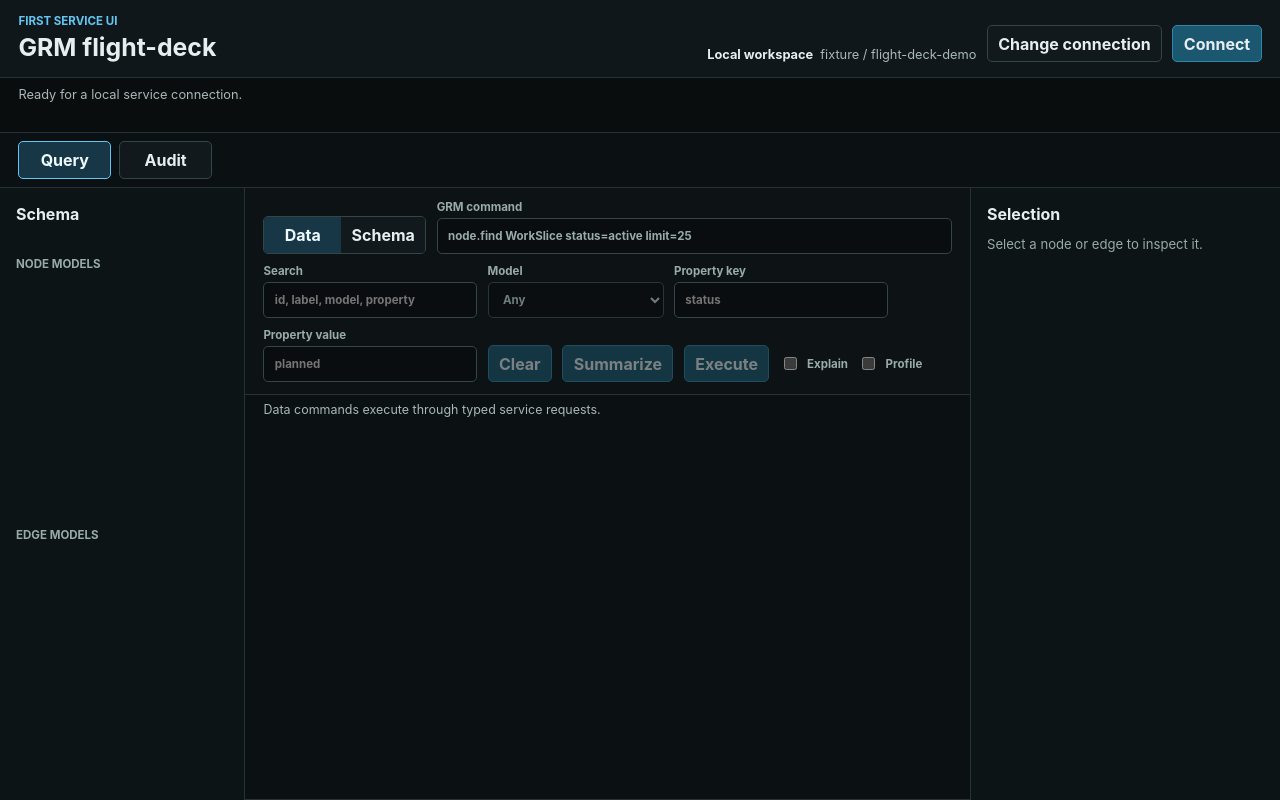
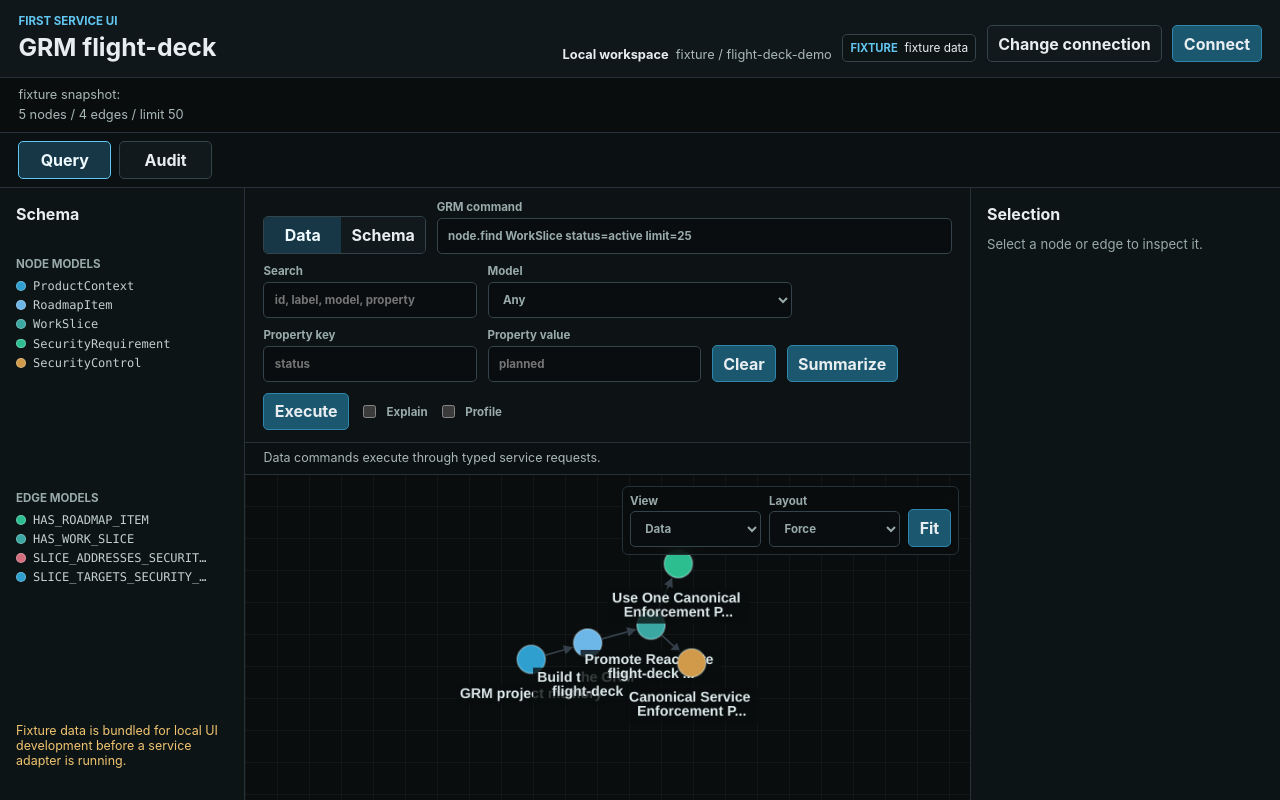
Before and after one commit to poppaLol/grm-rs, a React (Vite) app in the folder grm-flight-deck/: page / in a window 1280 px wide. Built offline with nearby package versions, Linux system fonts and the light colour scheme.

Commit message:
feat(flight-deck): improve schema graph visuals

```diff
--- a/grm-flight-deck/src/App.tsx
+++ b/grm-flight-deck/src/App.tsx
@@ -1,4 +1,4 @@
-import { FormEvent, useCallback, useMemo, useState } from "react";
+import { FormEvent, useCallback, useEffect, useMemo, useRef, useState } from "react";
 
 import { executeQueryCommand, fetchSecurityStatus, fetchSnapshot } from "./api";
 import {
@@ -37,92 +37,6 @@ function SchemaList({ title, models }: { title: string; models: string[] }) {
       </ul>
     </section>
   );
-}
-
-function SchemaInspectionPanel({
-  snapshot,
-  filter
-}: {
-  snapshot: FlightDeckSnapshot | null;
-  filter: string;
-}) {
-  const needle = filter.trim().toLowerCase();
-  const nodeModels = (snapshot?.schemaNodeModels ?? snapshot?.nodeModels.map((name) => ({
-    name,
-    idField: "id",
-    fields: []
-  })) ?? []).filter((model) => matchesSchemaModel(model.name, model.fields, needle));
-  const edgeModels = (snapshot?.schemaEdgeModels ?? snapshot?.schemaEdges?.map((edge) => ({
-    name: edge.model,
-    fromModel: edge.fromModel,
-    toModel: edge.toModel,
-    idField: "id",
-    fields: []
-  })) ?? []).filter((model) =>
-    matchesSchemaModel(`${model.name} ${model.fromModel} ${model.toModel}`, model.fields, needle)
-  );
-
-  return (
-    <section className="schema-inspection" aria-label="Schema inspection">
-      <div className="schema-inspection-grid">
-        <section>
-          <h2>Node Models</h2>
-          <ul className="schema-detail-list">
-            {nodeModels.map((model) => (
-              <li key={model.name}>
-                <strong>{model.name}</strong>
-                <span>id: {model.idField}</span>
-                <FieldList fields={model.fields} />
-              </li>
-            ))}
-          </ul>
-        </section>
-        <section>
-          <h2>Edge Models</h2>
-          <ul className="schema-detail-list">
-            {edgeModels.map((model) => (
-              <li key={`${model.name}:${model.fromModel}:${model.toModel}`}>
-                <strong>{model.name}</strong>
-                <span>{model.fromModel} {"->"} {model.toModel}</span>
-                <span>id: {model.idField}</span>
-                <FieldList fields={model.fields} />
-              </li>
-            ))}
-          </ul>
-        </section>
-      </div>
-    </section>
-  );
-}
-
-function FieldList({ fields }: { fields: { name: string; valueType: string; required: boolean }[] }) {
-  if (fields.length === 0) {
-    return <span className="muted">fields unavailable in this snapshot</span>;
-  }
-
-  return (
-    <dl className="field-list">
-      {fields.map((field) => (
-        <div key={field.name}>
-          <dt>{field.name}</dt>
-          <dd>{field.valueType}{field.required ? " required" : ""}</dd>
-        </div>
-      ))}
-    </dl>
-  );
-}
-
-function matchesSchemaModel(
-  text: string,
-  fields: { name: string; valueType: string; required: boolean }[],
-  needle: string
-): boolean {
-  if (!needle) {
-    return true;
-  }
-  return `${text} ${fields.map((field) => `${field.name} ${field.valueType}`).join(" ")}`
-    .toLowerCase()
-    .includes(needle);
 }
 
 function SelectionPanel({ selected }: { selected: SelectedGraphItem | null }) {
@@ -383,6 +297,81 @@ function schemaEdgeCount(snapshot: FlightDeckSnapshot): number {
   return snapshot.schemaEdges?.length ?? snapshot.edgeModels.length;
 }
 
+function schemaFilteredSnapshot(
+  snapshot: FlightDeckSnapshot | null,
+  filter: string
+): FlightDeckSnapshot | null {
+  if (!snapshot) {
+    return null;
+  }
+  const needle = filter.trim().toLowerCase();
+  if (!needle) {
+    return snapshot;
+  }
+
+  const schemaNodeModels = snapshot.schemaNodeModels ?? snapshot.nodeModels.map((name) => ({
+    name,
+    idField: "id",
+    fields: []
+  }));
+  const schemaEdgeModels = snapshot.schemaEdgeModels ?? snapshot.schemaEdges?.map((edge) => ({
+    name: edge.model,
+    fromModel: edge.fromModel,
+    toModel: edge.toModel,
+    idField: "id",
+    fields: []
+  })) ?? [];
+  const matchingNodeNames = new Set(
+    schemaNodeModels
+      .filter((model) => schemaModelMatches(`${model.name} ${model.idField}`, model.fields, needle))
+      .map((model) => model.name)
+  );
+  const matchingEdgeModels = schemaEdgeModels.filter((model) =>
+    schemaModelMatches(`${model.name} ${model.fromModel} ${model.toModel} ${model.idField}`, model.fields, needle)
+  );
+
+  for (const edge of matchingEdgeModels) {
+    matchingNodeNames.add(edge.fromModel);
+    matchingNodeNames.add(edge.toModel);
+  }
+
+  const schemaEdges = (snapshot.schemaEdges ?? matchingEdgeModels.map((model) => ({
+    model: model.name,
+    fromModel: model.fromModel,
+    toModel: model.toModel
+  }))).filter((edge) =>
+    matchingNodeNames.has(edge.fromModel) &&
+    matchingNodeNames.has(edge.toModel) &&
+    (matchingEdgeModels.some((model) => model.name === edge.model) ||
+      edge.model.toLowerCase().includes(needle) ||
+      edge.fromModel.toLowerCase().includes(needle) ||
+      edge.toModel.toLowerCase().includes(needle))
+  );
+
+  return {
+    ...snapshot,
+    nodeModels: schemaNodeModels
+      .filter((model) => matchingNodeNames.has(model.name))
+      .map((model) => model.name),
+    edgeModels: schemaEdges.map((edge) => edge.model),
+    schemaNodeModels: schemaNodeModels.filter((model) => matchingNodeNames.has(model.name)),
+    schemaEdgeModels: schemaEdgeModels.filter((model) =>
+      schemaEdges.some((edge) => edge.model === model.name && edge.fromModel === model.fromModel && edge.toModel === model.toModel)
+    ),
+    schemaEdges
+  };
+}
+
+function schemaModelMatches(
+  text: string,
+  fields: { name: string; valueType: string; required: boolean }[],
+  needle: string
+): boolean {
+  return `${text} ${fields.map((field) => `${field.name} ${field.valueType}`).join(" ")}`
+    .toLowerCase()
+    .includes(needle);
+}
+
 function connectionKindLabel(
   settings: ReturnType<typeof graphStore.getState>["settings"],
   status: FlightDeckSecurityStatus | null
@@ -420,6 +409,7 @@ export function App() {
   const [hovered, setHovered] = useState<string | null>(null);
   const [loading, setLoading] = useState(false);
   const [queryLoading, setQueryLoading] = useState(false);
+  const fixtureAutoLoaded = useRef(false);
 
   const {
     profiles,
@@ -453,6 +443,11 @@ export function App() {
     }
     return [...snapshot.nodeModels, ...snapshot.edgeModels].sort();
   }, [snapshot]);
+  const schemaGraphSnapshot = useMemo(
+    () => schemaFilteredSnapshot(snapshot, schemaFilter),
+    [snapshot, schemaFilter]
+  );
+  const graphSnapshot = graphView === "schema" ? schemaGraphSnapshot : visibleSnapshot;
 
   const load = async (event?: FormEvent) => {
     event?.preventDefault();
@@ -483,6 +478,15 @@ export function App() {
       setLoading(false);
     }
   };
+
+  useEffect(() => {
+    if (fixtureAutoLoaded.current || !settings.useFixtureData || snapshot || loading) {
+      return;
+    }
+
+    fixtureAutoLoaded.current = true;
+    void load();
+  }, [settings.useFixtureData, snapshot, loading]);
 
   const handleSelect = useCallback((item: SelectedGraphItem | null) => {
     graphStore.selectGraphItem(item ? { kind: item.kind, id: item.id } : null);
@@ -791,17 +795,13 @@ export function App() {
                 </section>
               )}
               <div className={`query-workbench ${explainVisible || profileVisible ? "with-insights" : ""}`}>
-                {graphView === "schema" ? (
-                  <SchemaInspectionPanel snapshot={snapshot} filter={schemaFilter} />
-                ) : (
                 <GraphCanvas
-                    snapshot={visibleSnapshot}
+                  snapshot={graphSnapshot}
                   graphView={graphView}
                   onGraphViewChange={graphStore.setGraphView}
                   onSelect={handleSelect}
                   onHover={setHovered}
                 />
-                )}
                 <QueryInsightPanels
                   explainVisible={explainVisible}
                   profileVisible={profileVisible}
--- a/grm-flight-deck/src/GraphCanvas.tsx
+++ b/grm-flight-deck/src/GraphCanvas.tsx
@@ -1,5 +1,5 @@
 import { useEffect, useRef, useState } from "react";
-import cytoscape, { Core } from "cytoscape";
+import cytoscape, { Core, ElementDefinition } from "cytoscape";
 
 import { colorForModel } from "./modelColors";
 import type { FlightDeckSnapshot, GraphView, JsonValue, SelectedGraphItem } from "./types";
@@ -53,34 +53,100 @@ export function GraphCanvas({
           {
             selector: "node",
             style: {
-              label: "",
+              label: "data(displayLabel)",
               shape: "ellipse",
               "background-color": "data(color)",
               "border-color": "#d5f8ff",
               "border-opacity": 0.32,
               "border-width": 1,
+              color: "#dce8ea",
+              "font-size": "8px",
+              "font-weight": 600,
+              "min-zoomed-font-size": 5,
+              "text-background-color": "#0a0d0e",
+              "text-background-opacity": 0.78,
+              "text-background-padding": "2px",
+              "text-halign": "center",
+              "text-margin-y": 8,
+              "text-max-width": "96px",
+              "text-valign": "bottom",
+              "text-wrap": "wrap",
               "overlay-color": "#62c6f2",
               "overlay-opacity": 0,
               "overlay-padding": 4,
               "active-bg-color": "#62c6f2",
               "active-bg-opacity": 0.14,
               "active-bg-size": 24,
-              width: 17,
-              height: 17
+              width: 16,
+              height: 16
+            }
+          },
+          {
+            selector: "node.schema-model",
+            style: {
+              shape: "round-rectangle",
+              width: "data(width)",
+              height: "data(height)",
+              "background-opacity": 0.9,
+              "border-color": "#d5f8ff",
+              "border-opacity": 0.55,
+              "border-width": 1.5,
+              color: "#eef7f8",
+              "font-family": "ui-monospace, SFMono-Regular, Menlo, Monaco, Consolas, monospace",
+              "font-size": "7px",
+              "font-weight": 500,
+              "text-background-opacity": 0,
+              "text-halign": "center",
+              "text-margin-y": 0,
+              "text-max-width": "data(textWidth)",
+              "text-valign": "center",
+              "text-wrap": "wrap",
+              "text-justification": "left"
             }
           },
           {
             selector: "edge",
             style: {
+              label: "data(displayLabel)",
               width: 1,
               "line-color": "#536675",
               "target-arrow-color": "#536675",
               "target-arrow-shape": "triangle",
               "arrow-scale": 0.62,
               "curve-style": "bezier",
+              color: "#98aaa9",
+              "font-size": "7px",
+              "min-zoomed-font-size": 5,
+              "text-background-color": "#0a0d0e",
+              "text-background-opacity": 0.78,
+              "text-background-padding": "2px",
+              "text-rotation": "autorotate",
               opacity: 0.56,
               "overlay-opacity": 0,
               "active-bg-opacity": 0
+            }
+          },
+          {
+            selector: "edge.self-loop",
+            style: {
+              width: 2.8,
+              "line-color": "#f0c46f",
+              "target-arrow-color": "#f0c46f",
+              "arrow-scale": 0.95,
+              "curve-style": "bezier",
+              "control-point-step-size": 112,
+              "loop-direction": "-28deg",
+              "loop-sweep": "-315deg",
+              opacity: 0.94,
+              "line-style": "dashed",
+              "z-index": 18,
+              "text-background-color": "#10171a",
+              "text-background-opacity": 0.95,
+              "text-background-padding": "3px",
+              "text-margin-y": -16,
+              color: "#fff2c8",
+              "font-size": "8px",
+              "font-weight": 800
             }
           },
           {
@@ -216,57 +282,109 @@ export function GraphCanvas({
   );
 }
 
-function graphElements(snapshot: FlightDeckSnapshot, graphView: GraphView) {
+function graphElements(snapshot: FlightDeckSnapshot, graphView: GraphView): ElementDefinition[] {
   if (graphView === "schema") {
-    return [
-      ...snapshot.nodeModels.map((model) => ({
+    const schemaNodeModels = schemaNodes(snapshot);
+    const elements: ElementDefinition[] = [];
+    for (const model of schemaNodeModels) {
+      elements.push({
         data: {
-          id: `schema-node:${model}`,
-          label: model,
-          model,
-          color: colorForModel(model),
-          props: { kind: "node_model" } satisfies Record<string, JsonValue>
-        }
-      })),
-      ...schemaEdges(snapshot).map((edge, index) => ({
+          id: `schema-node:${model.name}`,
+          label: model.name,
+          displayLabel: schemaModelLabel(model),
+          model: model.name,
+          color: colorForModel(model.name),
+          width: schemaModelWidth(model),
+          height: schemaModelHeight(model),
+          textWidth: Math.max(120, schemaModelWidth(model) - 24),
+          props: {
+            kind: "node_model",
+            idField: model.idField,
+            fields: model.fields.map((field) => ({
+              name: field.name,
+              valueType: field.valueType,
+              required: field.required
+            }))
+          } satisfies Record<string, JsonValue>
+        },
+        classes: "schema-model"
+      });
+    }
+
+    for (const [index, edge] of schemaEdges(snapshot).entries()) {
+      const source = `schema-node:${edge.fromModel}`;
+      const target = `schema-node:${edge.toModel}`;
+      const isSelfLoop = source === target;
+      elements.push({
         data: {
           id: `schema-edge:${edge.model}:${index}`,
-          source: `schema-node:${edge.fromModel}`,
-          target: `schema-node:${edge.toModel}`,
+          source,
+          target,
           label: edge.model,
+          displayLabel: edge.model,
           model: edge.model,
           props: {
             kind: "edge_model",
             fromModel: edge.fromModel,
-            toModel: edge.toModel
+            toModel: edge.toModel,
+            selfLoop: isSelfLoop
           } satisfies Record<string, JsonValue>
-        }
-      }))
-    ];
+        },
+        classes: isSelfLoop ? "self-loop" : ""
+      });
+    }
+    return elements;
   }
 
-  return [
-    ...snapshot.nodes.map((node) => ({
+  const elements: ElementDefinition[] = [];
+  for (const node of snapshot.nodes) {
+    elements.push({
       data: {
         id: node.id,
         label: node.label,
+        displayLabel: compactGraphLabel(node.label),
         model: node.model,
         color: colorForModel(node.model),
         props: node.props
       }
-    })),
-    ...snapshot.edges.map((edge) => ({
+    });
+  }
+
+  for (const edge of snapshot.edges) {
+    const isSelfLoop = edge.from === edge.to;
+    elements.push({
       data: {
         id: `e${edge.id}`,
         sourceId: edge.id,
         source: edge.from,
         target: edge.to,
         label: edge.model,
+        displayLabel: isSelfLoop ? edge.model : "",
         model: edge.model,
-        props: edge.props
-      }
-    }))
-  ];
+        props: {
+          ...edge.props,
+          selfLoop: isSelfLoop
+        }
+      },
+      classes: isSelfLoop ? "self-loop" : ""
+    });
+  }
+  return elements;
+}
+
+function schemaNodes(snapshot: FlightDeckSnapshot) {
+  if (snapshot.schemaNodeModels && snapshot.schemaNodeModels.length > 0) {
+    return snapshot.schemaNodeModels;
+  }
+
+  return snapshot.nodeModels.map((name) => {
+    const fields = inferNodeModelFields(snapshot, name);
+    return {
+      name,
+      idField: "id",
+      fields
+    };
+  });
 }
 
 function schemaEdges(snapshot: FlightDeckSnapshot) {
@@ -293,6 +411,76 @@ function schemaEdges(snapshot: FlightDeckSnapshot) {
   }
 
   return [...inferredEdges.values()];
+}
+
+function compactGraphLabel(label: string): string {
+  const withoutModelPrefix = label.replace(/^[A-Za-z][A-Za-z0-9_]*:\s*/, "");
+  if (withoutModelPrefix.length <= 34) {
+    return withoutModelPrefix;
+  }
+  return `${withoutModelPrefix.slice(0, 31)}...`;
+}
+
+function schemaModelLabel(model: ReturnType<typeof schemaNodes>[number]): string {
+  const fieldLines = model.fields.length > 0
+    ? model.fields.slice(0, 7).map((field) => {
+        const optional = field.required ? "" : "?";
+        return `${field.name}${optional}: ${field.valueType}`;
+      })
+    : [`${model.idField}: id`];
+  const omitted = model.fields.length > fieldLines.length
+    ? [`+${model.fields.length - fieldLines.length} more`]
+    : [];
+
+  return [model.name, "----------", ...fieldLines, ...omitted].join("\n");
+}
+
+function schemaModelWidth(model: ReturnType<typeof schemaNodes>[number]): number {
+  const longestLine = schemaModelLabel(model)
+    .split("\n")
+    .reduce((longest, line) => Math.max(longest, line.length), 0);
+  return clamp(longestLine * 5.6 + 24, 120, 224);
+}
+
+function schemaModelHeight(model: ReturnType<typeof schemaNodes>[number]): number {
+  const lineCount = schemaModelLabel(model).split("\n").length;
+  return clamp(lineCount * 10.4 + 18, 56, 136);
+}
+
+function inferNodeModelFields(snapshot: FlightDeckSnapshot, modelName: string) {
+  const fields = new Map<string, { name: string; valueType: string; required: boolean }>();
+  for (const node of snapshot.nodes) {
+    if (node.model !== modelName) {
+      continue;
+    }
+    for (const [name, value] of Object.entries(node.props)) {
+      if (!fields.has(name)) {
+        fields.set(name, {
+          name,
+          valueType: jsonValueType(value),
+          required: false
+        });
+      }
+    }
+  }
+  return [...fields.values()].sort((left, right) => left.name.localeCompare(right.name));
+}
+
+function jsonValueType(value: JsonValue): string {
+  if (value === null) {
+    return "unknown";
+  }
+  if (Array.isArray(value)) {
+    return "array";
+  }
+  if (typeof value === "object") {
+    return "object";
+  }
+  return typeof value;
+}
+
+function clamp(value: number, min: number, max: number): number {
+  return Math.min(max, Math.max(min, value));
 }
 
 function layoutOptions(layoutMode: LayoutMode, snapshot: FlightDeckSnapshot): cytoscape.LayoutOptions {
--- a/grm-flight-deck/src/style.css
+++ b/grm-flight-deck/src/style.css
@@ -398,7 +398,7 @@ button:disabled {
   min-width: 0;
   min-height: 0;
   display: grid;
-  grid-template-rows: auto minmax(0, 1fr);
+  grid-template-rows: auto auto minmax(0, 1fr);
 }
 
 .query-workbench {
```
Lines whose indentation alone changed are shown as unchanged.
